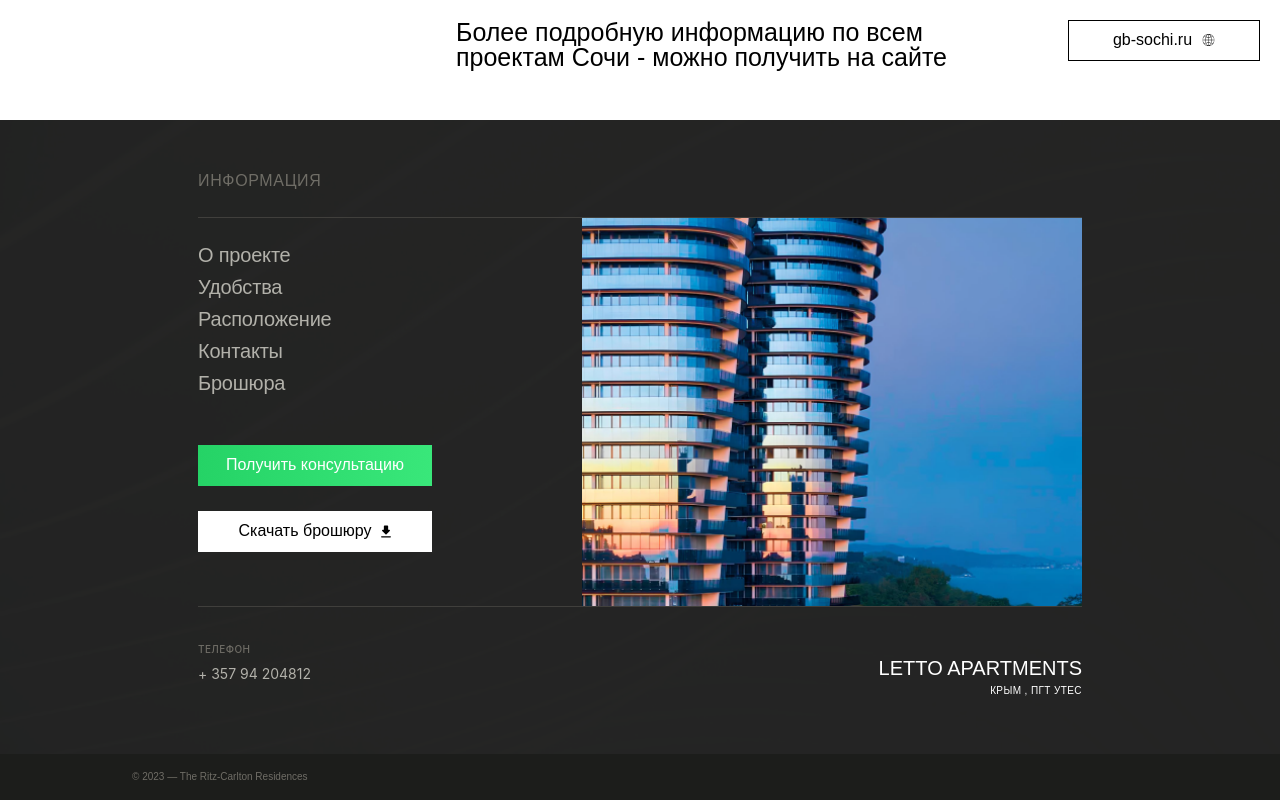
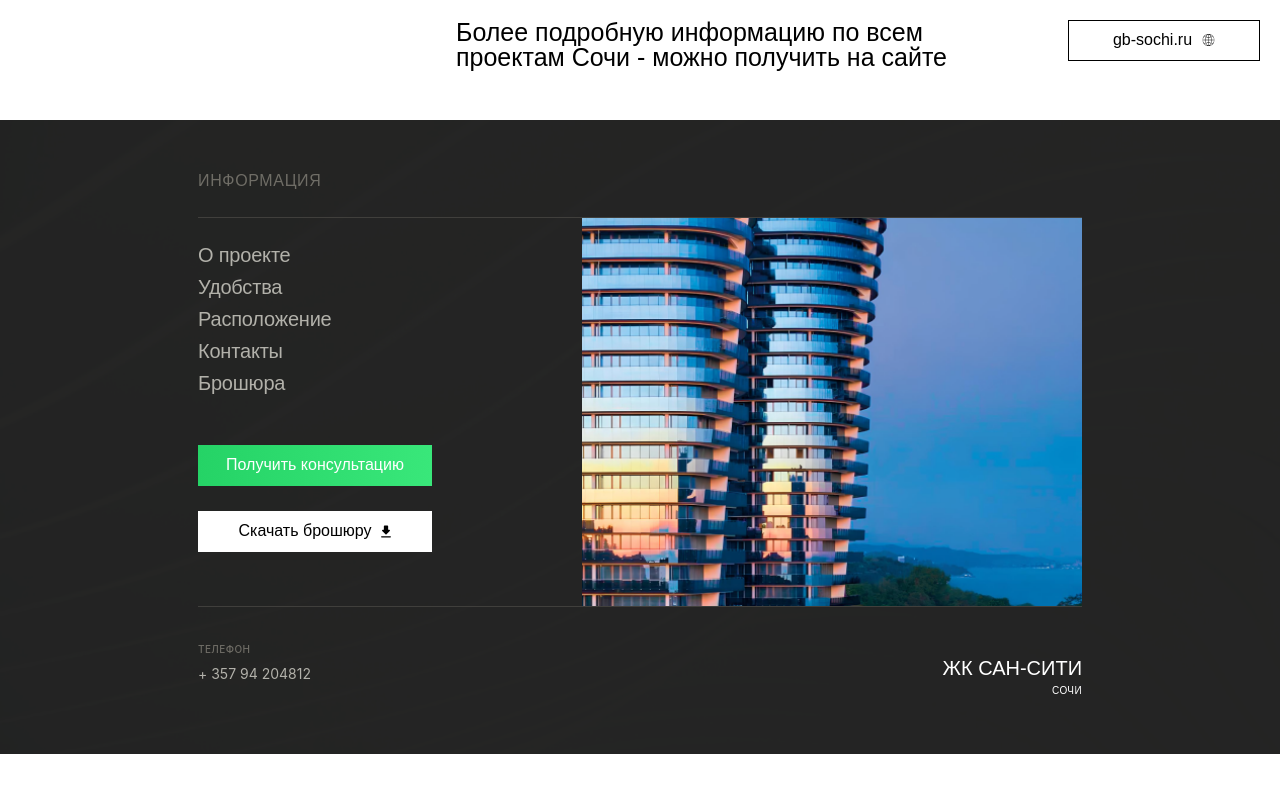
Before and after one commit to Mavlon4658/darsan-project, a plain HTML site: page index.html in a window 1280 px wide. Shown: the part 6101-6901 px from the top of the page. After the commit the page ends 6855 px from the top, so only its background shows below. Drawn offline with nearby package versions, Linux system fonts and the light colour scheme; a web font is replaced by a local one.

Commit message:
fixed bugs

```diff
--- a/css/_responsive.scss
+++ b/css/_responsive.scss
@@ -65,6 +65,7 @@
                 border: 1px solid grey;
                 margin-top: 20px;
                 position: static;
+                transform: translate(0);
             }
         }
     }
@@ -472,6 +473,12 @@
                     gap: 20px;
                 }
             }
+
+            ul {
+                li {
+                    font-size: 20px !important;
+                }
+            }
         }
 
         .card_titles {
@@ -563,6 +570,7 @@
             }
         }
     }
+
 }
 
 @media only screen and (max-width: 576px) {
--- a/index.html
+++ b/index.html
@@ -616,21 +616,14 @@
                             </div>
                             <div class="footer_top_right_two_right">
                                 <h5>
-                                    LETTO APARTMENTS
+                                    ЖК САН-СИТИ
                                 </h5>
                                 <span>
-                                    крым , пгт утес
+                                    СОЧИ
                                 </span>
                             </div>
                         </div>
                     </div>
-                </div>
-            </div>
-            <div class="footer_bottom">
-                <div class="main_container">
-                    <p>
-                        © 2023 — The Ritz-Carlton Residences
-                    </p>
                 </div>
             </div>
         </footer>
```
Also changed, not shown: css/style.css, 1 other file.
